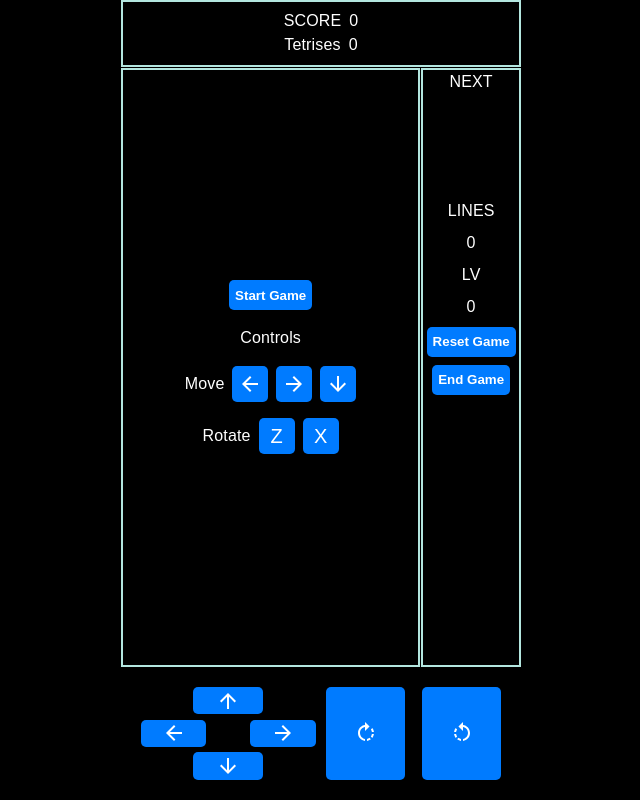
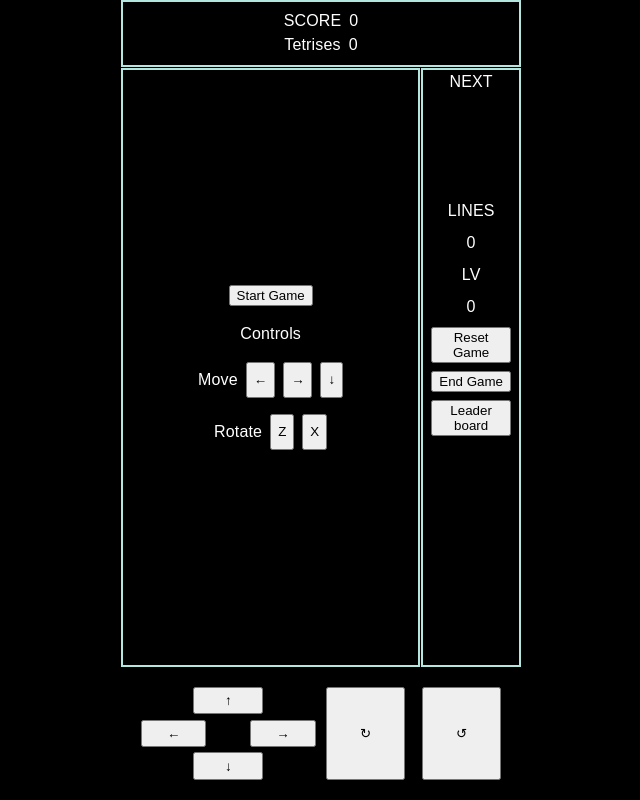
Before and after one commit to ArtemEkzarho/tetris, a React (Vite) app in the folder client/: page / in a window 1280 px wide. Shown: the whole page, without its empty margins (319-959 px from the left). Built offline with nearby package versions, Linux system fonts and the light colour scheme.

Commit message:
add-back-and-mongodb-connection

```diff
--- a/client/src/App.tsx
+++ b/client/src/App.tsx
@@ -2,20 +2,12 @@ import CssBaseline from '@mui/material/CssBaseline'
 import { Box, Divider, Stack, Typography } from '@mui/material'
 import './styles.css'
 import { useTetris } from './useTetris'
-import { TetroCell } from './TetroCell'
+import { TetroCell } from './components/TetroCell'
 import { useMovements } from './useMovements'
 import { useEffect } from 'react'
-import { useAtom, useAtomValue, useSetAtom } from 'jotai'
-import {
-  levelAtom,
-  linesClearedAtom,
-  nextTetrominoAtom,
-  scoreAtom,
-  showEndGamePopoverAtom,
-  showStartGamePopoverAtom,
-  tetrisesCountAtom,
-} from './atoms'
-import { ControlButton } from './ControlButton'
+import { useAtomValue } from 'jotai'
+import { scoreAtom, tetrisesCountAtom } from './atoms'
+import { ControlButton } from './components/buttons/ControlButton'
 import {
   ArrowBack,
   ArrowDownward,
@@ -24,20 +16,15 @@ import {
   RotateLeft,
   RotateRight,
 } from '@mui/icons-material'
-import { StartGamePopover } from './StartGamePopover'
-import { EndGamePopover } from './EndGamePopover'
-import { MenuButton } from './MenuButton'
+import { StartGamePopover } from './components/StartGamePopover'
+import { EndGamePopover } from './components/EndGamePopover'
+import { SidePanel } from './components/SidePanel'
 
 export const App = () => {
   const { board, resetBoard } = useTetris()
   const { moveTo, rotate } = useMovements()
-  const [linesCleared, setLinesCleared] = useAtom(linesClearedAtom)
-  const [score, setScore] = useAtom(scoreAtom)
-  const [level, setLevel] = useAtom(levelAtom)
-  const [tetrisesCount, setTetrisesCount] = useAtom(tetrisesCountAtom)
-  const nextTetromino = useAtomValue(nextTetrominoAtom)
-  const setShowEndGamePopover = useSetAtom(showEndGamePopoverAtom)
-  const setShowStartGamePopover = useSetAtom(showStartGamePopoverAtom)
+  const score = useAtomValue(scoreAtom)
+  const tetrisesCount = useAtomValue(tetrisesCountAtom)
 
   useEffect(() => {
     const handleKeyPress = (event: KeyboardEvent) => {
@@ -98,78 +85,20 @@ export const App = () => {
             <EndGamePopover resetBoard={resetBoard} />
           </Stack>
           <Divider orientation="vertical" />
-          <Stack width="25%" height="100%" className="azure-board" alignItems="center" spacing={1}>
-            <Typography>NEXT</Typography>
-            <Stack alignItems="center" justifyContent="center" width="100%" height="15%">
-              {nextTetromino &&
-                nextTetromino.tetromino[nextTetromino.rotation].map((row, y) => (
-                  <Stack
-                    flex={1}
-                    direction="row"
-                    key={y}
-                    justifyContent="space-between"
-                    width="93%"
-                  >
-                    {row.map((cell, x) => (
-                      <Box key={x} flex={1} className="tetro-cell-wrap">
-                        {cell !== 'EMPTY_CELL' ? <TetroCell cell={cell} /> : null}
-                      </Box>
-                    ))}
-                  </Stack>
-                ))}
-            </Stack>
-            <Typography>LINES</Typography>
-            <Typography>{linesCleared}</Typography>
-            <Typography>LV</Typography>
-            <Typography>{level}</Typography>
-            <MenuButton
-              onClick={() => {
-                resetBoard({ startGame: true })
-                setShowEndGamePopover(false)
-                setShowStartGamePopover(false)
-                setLinesCleared(0)
-                setTetrisesCount(0)
-                setLevel(0)
-                setScore(0)
-              }}
-            >
-              Reset Game
-            </MenuButton>
-            <MenuButton
-              onClick={() => {
-                resetBoard({ endGame: true })
-                setShowEndGamePopover(false)
-                setShowStartGamePopover(true)
-                setLinesCleared(0)
-                setTetrisesCount(0)
-                setLevel(0)
-                setScore(0)
-              }}
-            >
-              End Game
-            </MenuButton>
-          </Stack>
+          <SidePanel resetBoard={resetBoard} />
         </Stack>
         <Stack direction="row" height="20%">
           <Stack direction="row" height="100%" width="100%" p="5%" spacing="3%">
             <Stack width="50%" spacing="3%">
               <Stack direction="row" justifyContent="center" flex={1} px="30%">
-                <ControlButton onClick={() => moveTo({ y: -1 })}>
-                  <ArrowUpward />
-                </ControlButton>
+                <ControlButton onClick={() => moveTo({ y: -1 })}>↑</ControlButton>
               </Stack>
               <Stack direction="row" justifyContent="space-between" spacing="25%" flex={1}>
-                <ControlButton onClick={() => moveTo({ x: -1 })}>
-                  <ArrowBack />
-                </ControlButton>
-                <ControlButton onClick={() => moveTo({ x: 1 })}>
-                  <ArrowForward />
-                </ControlButton>
+                <ControlButton onClick={() => moveTo({ x: -1 })}>←</ControlButton>
+                <ControlButton onClick={() => moveTo({ x: 1 })}>→</ControlButton>
               </Stack>
               <Stack direction="row" justifyContent="center" flex={1} px="30%">
-                <ControlButton onClick={() => moveTo({ y: 1 })}>
-                  <ArrowDownward />
-                </ControlButton>
+                <ControlButton onClick={() => moveTo({ y: 1 })}>↓</ControlButton>
               </Stack>
             </Stack>
             <Stack
@@ -179,12 +108,8 @@ export const App = () => {
               width="50%"
               spacing="10%"
             >
-              <ControlButton onClick={() => rotate('left')}>
-                <RotateRight />
-              </ControlButton>
-              <ControlButton onClick={() => rotate('right')}>
-                <RotateLeft />
-              </ControlButton>
+              <ControlButton onClick={() => rotate('left')}>↻</ControlButton>
+              <ControlButton onClick={() => rotate('right')}>↺</ControlButton>
             </Stack>
           </Stack>
         </Stack>
--- a/client/src/ControlButton.tsx
+++ /dev/null
@@ -1,31 +0,0 @@
-import { ReactNode } from 'react'
-
-export const ControlButton = ({
-  children,
-  onClick,
-  size,
-}: {
-  children: ReactNode
-  onClick?: () => void
-  size?: number
-}) => (
-  <button
-    style={{
-      display: 'flex',
-      alignItems: 'center',
-      justifyContent: 'center',
-      width: size ? `${size}px` : '100%',
-      height: size ? `${size}px` : '100%',
-      fontSize: '20px',
-      border: 'none',
-      borderRadius: '5px',
-      backgroundColor: '#007bff',
-      color: 'white',
-      cursor: 'pointer',
-      userSelect: 'none',
-    }}
-    onClick={onClick}
-  >
-    {children}
-  </button>
-)
--- a/client/src/EndGamePopover.tsx
+++ b/client/src/components/EndGamePopover.tsx
@@ -6,8 +6,8 @@ import {
   scoreAtom,
   showEndGamePopoverAtom,
   tetrisesCountAtom,
-} from './atoms'
-import { MenuButton } from './MenuButton'
+} from '../atoms'
+import { MenuButton } from './buttons'
 
 type Props = {
   resetBoard: ({
--- /dev/null
+++ b/client/src/components/SidePanel.tsx
@@ -0,0 +1,83 @@
+import { Box, Stack, Typography } from '@mui/material'
+import { TetroCell } from './TetroCell'
+import { useAtom, useAtomValue, useSetAtom } from 'jotai'
+import {
+  levelAtom,
+  linesClearedAtom,
+  nextTetrominoAtom,
+  scoreAtom,
+  showEndGamePopoverAtom,
+  showStartGamePopoverAtom,
+  tetrisesCountAtom,
+} from '../atoms'
+import { MenuButton } from './buttons/MenuButton'
+
+type Props = {
+  resetBoard: ({ startGame, endGame }: { startGame?: boolean; endGame?: boolean }) => void
+}
+export const SidePanel = ({ resetBoard }: Props) => {
+  const nextTetromino = useAtomValue(nextTetrominoAtom)
+  const [linesCleared, setLinesCleared] = useAtom(linesClearedAtom)
+  const [level, setLevel] = useAtom(levelAtom)
+  const setShowEndGamePopover = useSetAtom(showEndGamePopoverAtom)
+  const setShowStartGamePopover = useSetAtom(showStartGamePopoverAtom)
+  const setTetrisesCount = useSetAtom(tetrisesCountAtom)
+  const setScore = useSetAtom(scoreAtom)
+
+  return (
+    <Stack width="25%" height="100%" className="azure-board" alignItems="center" spacing={1}>
+      <Typography>NEXT</Typography>
+      <Stack alignItems="center" justifyContent="center" width="100%" height="15%">
+        {nextTetromino &&
+          nextTetromino.tetromino[nextTetromino.rotation].map((row, y) => (
+            <Stack flex={1} direction="row" key={y} justifyContent="space-between" width="93%">
+              {row.map((cell, x) => (
+                <Box key={x} flex={1} className="tetro-cell-wrap">
+                  {cell !== 'EMPTY_CELL' ? <TetroCell cell={cell} /> : null}
+                </Box>
+              ))}
+            </Stack>
+          ))}
+      </Stack>
+      <Typography>LINES</Typography>
+      <Typography>{linesCleared}</Typography>
+      <Typography>LV</Typography>
+      <Typography>{level}</Typography>
+      <Stack spacing={1} px={1}>
+        <MenuButton
+          onClick={() => {
+            resetBoard({ startGame: true })
+            setShowEndGamePopover(false)
+            setShowStartGamePopover(false)
+            setLinesCleared(0)
+            setTetrisesCount(0)
+            setLevel(0)
+            setScore(0)
+          }}
+        >
+          Reset Game
+        </MenuButton>
+        <MenuButton
+          onClick={() => {
+            resetBoard({ endGame: true })
+            setShowEndGamePopover(false)
+            setShowStartGamePopover(true)
+            setLinesCleared(0)
+            setTetrisesCount(0)
+            setLevel(0)
+            setScore(0)
+          }}
+        >
+          End Game
+        </MenuButton>
+        <MenuButton
+          onClick={() => {
+            console.log('go to board')
+          }}
+        >
+          Leader board
+        </MenuButton>
+      </Stack>
+    </Stack>
+  )
+}
--- a/client/src/StartGamePopover.tsx
+++ b/client/src/components/StartGamePopover.tsx
@@ -1,9 +1,8 @@
 import { Stack, Typography } from '@mui/material'
 import { useAtom } from 'jotai'
-import { showStartGamePopoverAtom } from './atoms'
-import { MenuButton } from './MenuButton'
-import { ArrowBack, ArrowDownward, ArrowForward } from '@mui/icons-material'
-import { ControlButton } from './ControlButton'
+import { showStartGamePopoverAtom } from '../atoms'
+import { MenuButton } from './buttons/MenuButton'
+import { ControlButton } from './buttons'
 
 type Props = {
   resetBoard: ({
@@ -38,20 +37,14 @@ export const StartGamePopover = ({ resetBoard }: Props) => {
       <Typography>Controls </Typography>
       <Stack direction="row" alignItems="center" spacing={1} height="36px">
         <Typography>Move </Typography>
-        <ControlButton>
-          <ArrowBack />
-        </ControlButton>
-        <ControlButton>
-          <ArrowForward />
-        </ControlButton>
-        <ControlButton>
-          <ArrowDownward />
-        </ControlButton>
+        <ControlButton>←</ControlButton>
+        <ControlButton>→</ControlButton>
+        <ControlButton>↓</ControlButton>
       </Stack>
       <Stack direction="row" alignItems="center" spacing={1} height="36px">
         <Typography>Rotate </Typography>
-        <ControlButton size={36}>Z</ControlButton>
-        <ControlButton size={36}>X</ControlButton>
+        <ControlButton>Z</ControlButton>
+        <ControlButton>X</ControlButton>
       </Stack>
     </Stack>
   ) : null
--- a/client/src/TetroCell.tsx
+++ b/client/src/components/TetroCell.tsx
@@ -1,5 +1,5 @@
 import { Box, Stack } from '@mui/material'
-import { FallingTetrominoCell, FixedTetromino } from './types'
+import { FallingTetrominoCell, FixedTetromino } from '../types'
 
 type Props = {
   cell: FallingTetrominoCell | FixedTetromino
--- /dev/null
+++ b/client/src/components/buttons/ControlButton.tsx
@@ -0,0 +1,21 @@
+import { ReactNode } from 'react'
+
+export const ControlButton = ({
+  children,
+  onClick,
+}: {
+  children: ReactNode
+  onClick?: () => void
+}) => (
+  <button
+    style={{
+      cursor: 'pointer',
+      userSelect: 'none',
+      height: '100%',
+      width: '100%',
+    }}
+    onClick={onClick}
+  >
+    {children}
+  </button>
+)
--- a/client/src/MenuButton.tsx
+++ b/client/src/components/buttons/MenuButton.tsx
@@ -9,16 +9,7 @@ export const MenuButton = ({
 }) => (
   <button
     style={{
-      display: 'flex',
-      alignItems: 'center',
-      justifyContent: 'center',
-      height: '30px',
-      border: 'none',
-      borderRadius: '5px',
-      backgroundColor: '#007bff',
-      color: 'white',
       cursor: 'pointer',
-      fontWeight: '600',
       userSelect: 'none',
     }}
     onClick={onClick}
--- /dev/null
+++ b/client/src/components/buttons/index.ts
@@ -0,0 +1,4 @@
+import { ControlButton } from './ControlButton'
+import { MenuButton } from './MenuButton'
+
+export { ControlButton, MenuButton }
```
